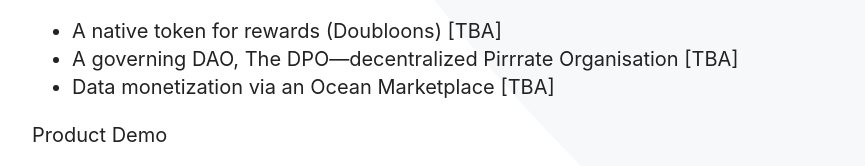
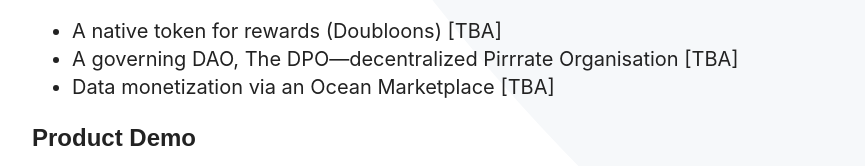
Before and after one commit to IneffableKoD/greensailar.github.io, a plain HTML site: page index.html in a window 1280 px wide. Shown: the part 1246-1412 px from the top of the page, without its empty margins (128-993 px from the left). Drawn offline with Linux system fonts and the light colour scheme.

Commit message:
update title

```diff
--- a/index.html
+++ b/index.html
@@ -79,7 +79,8 @@
 <li>Data monetization via an Ocean Marketplace [TBA]</li>
 </ul>
 
-<p>Product Demo</p>
+<h2 class="app__section-title">Product Demo</h2>
+
 <iframe style="border: 1px solid rgba(0, 0, 0, 0.1);" width="800" height="450" src="https://www.figma.com/embed?embed_host=share&url=https%3A%2F%2Fwww.figma.com%2Fproto%2Fi4BTI7grpM6qtRG0x7snvL%2FGreen-Sail---Space4Good%3Fnode-id%3D23%253A239%26scaling%3Dscale-down%26page-id%3D0%253A1%26starting-point-node-id%3D2%253A22%26show-proto-sidebar%3D1" allowfullscreen></iframe>
 	</div>
 </section>
```
Also changed, not shown: assets/Frame1.png (added), assets/Frame14.png (added), assets/Frame19.png (added), assets/Frame21.png (added).
